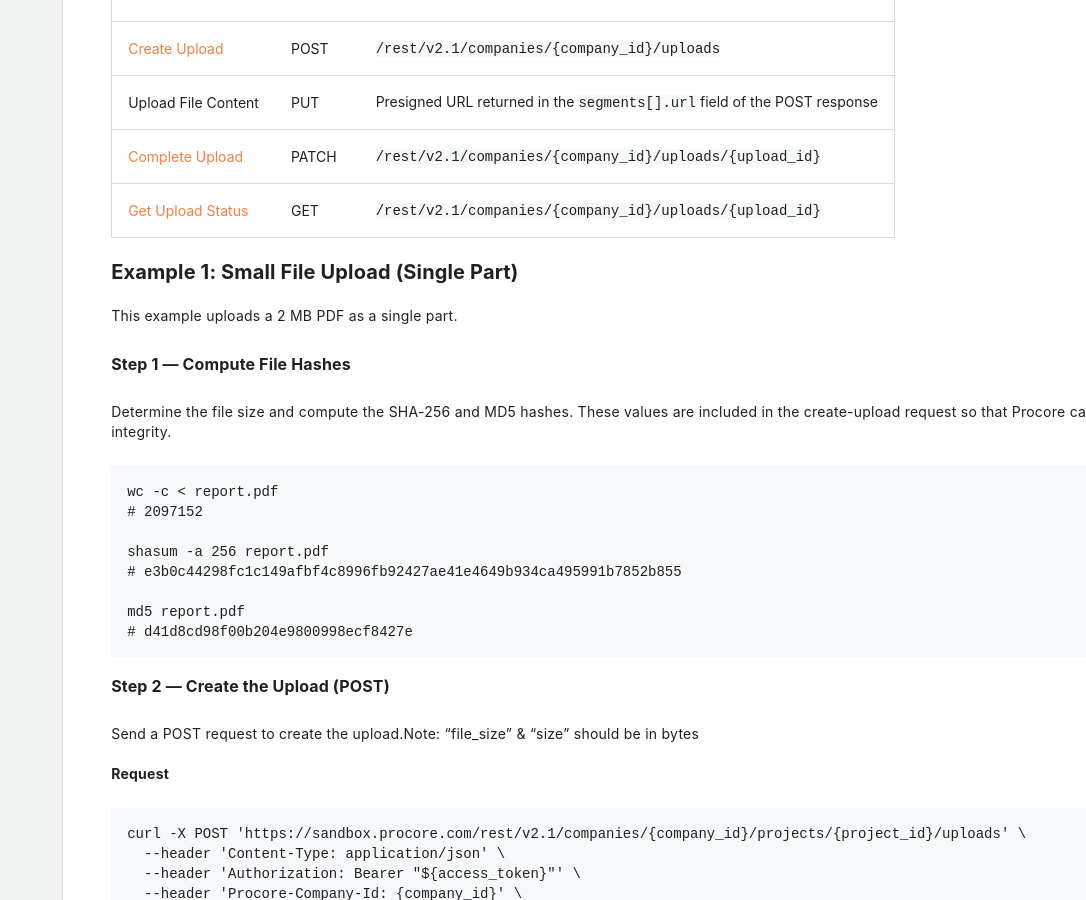
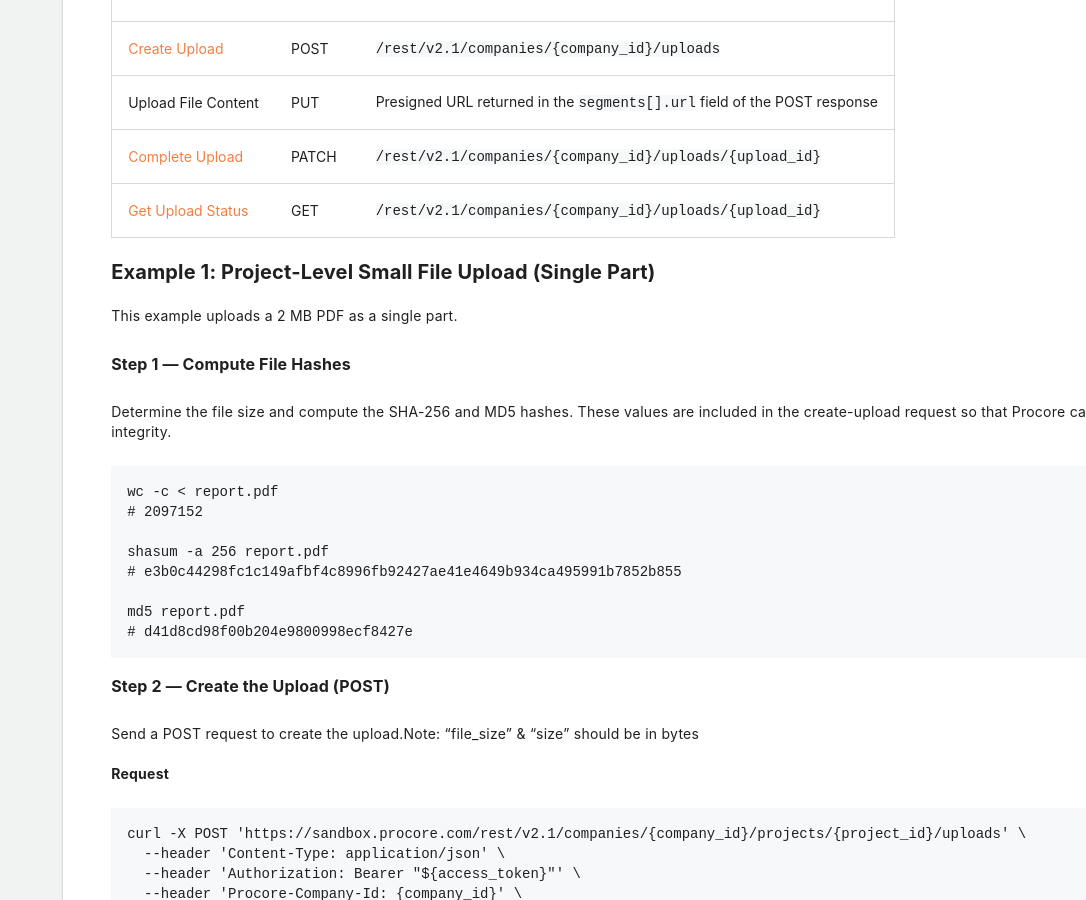
Before and after one commit to procore/documentation, a Jekyll site: the page built from tutorials/tutorial_unified_uploads.md, in a window 1280 px wide and 900 px high, scrolled down 1556 px. Shown: the whole window, without its empty margins (194-1280 px from the left). Built offline with Jekyll 4.4.1, drawn with Linux system fonts in a browser that asks for light colours; comment, search, counter and statistics services are not loaded; some of the changed text lies outside the part shown.

Commit message:
chore: clarify example 1 and 2 are for project level uploads

```diff
--- a/tutorials/tutorial_unified_uploads.md
+++ b/tutorials/tutorial_unified_uploads.md
@@ -62,7 +62,7 @@ Use company-level endpoints when uploading files that will be associated with a
 | [Complete Upload](https://developers.procore.com/reference/rest/uploads?version=2.1#complete-company-upload) | PATCH | `/rest/v2.1/companies/{company_id}/uploads/{upload_id}` |
 | [Get Upload Status](https://developers.procore.com/reference/rest/uploads?version=2.1#get-company-upload-status) | GET | `/rest/v2.1/companies/{company_id}/uploads/{upload_id}` |
 
-## Example 1: Small File Upload (Single Part)
+## Example 1: Project-Level Small File Upload (Single Part)
 
 This example uploads a 2 MB PDF as a single part.
 
@@ -247,7 +247,7 @@ The `file_upload_id` is the `upload_id` returned by the Unified File Upload API
 
 ---
 
-## Example 2: Large File Upload (Multi-Part)
+## Example 2: Project-Level Large File Upload (Multi-Part)
 
 This example uploads an 8.8 MB video file as two parts.
 The same workflow applies to files of any size — split the file, provide per-part checksums, and upload each part separately.
```
